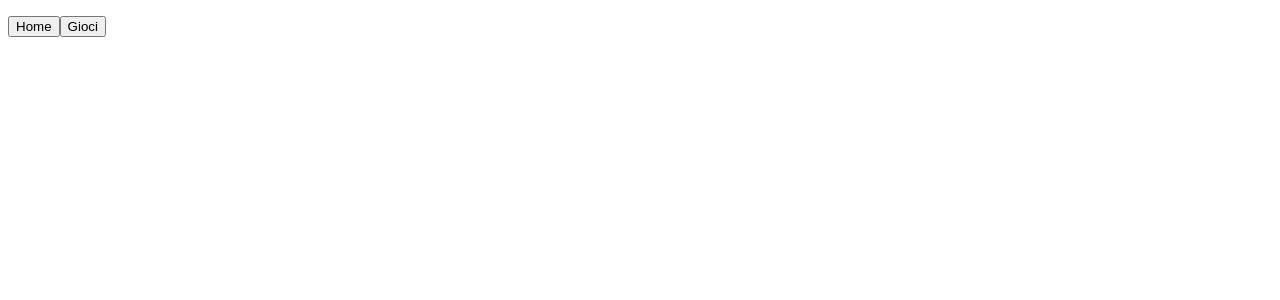
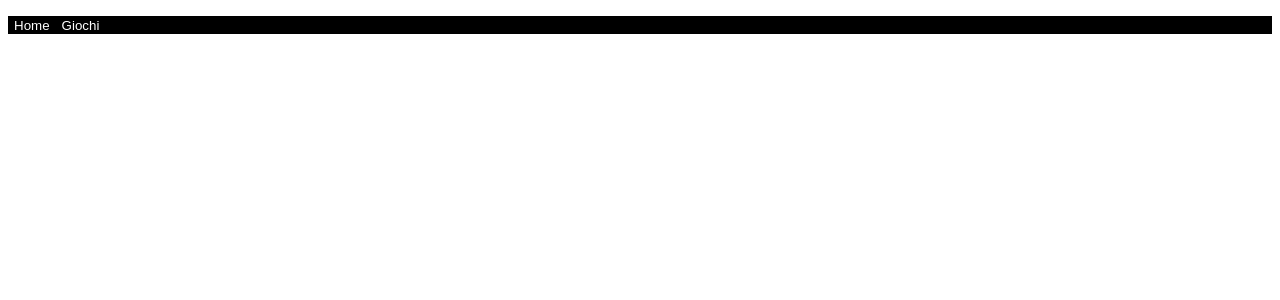
Before and after one commit to RenatoDiPierno/PortaleVideoGiochi, an Angular app: page / in a window 1280 px wide. Shown: the top 300 px of the page. Built offline with nearby package versions, Linux system fonts and the light colour scheme.

Commit message:
Creazione Barra

```diff
--- a/src/app/menu/menu.component.html
+++ b/src/app/menu/menu.component.html
@@ -1,4 +1,4 @@
-<p>
-    <button> Home </button>
-    <button> Gioci </button>
+<p class="BarraHeader">
+    <button class="Button"> Home </button>
+    <button class="Button"> Giochi </button>
 </p>
--- a/src/app/menu/menu.component.scss
+++ b/src/app/menu/menu.component.scss
@@ -0,0 +1,9 @@
+.BarraHeader {
+    background-color: black;
+}
+
+.Button {
+    color: white;
+    background-color: transparent;
+    border: 0;
+}
```
